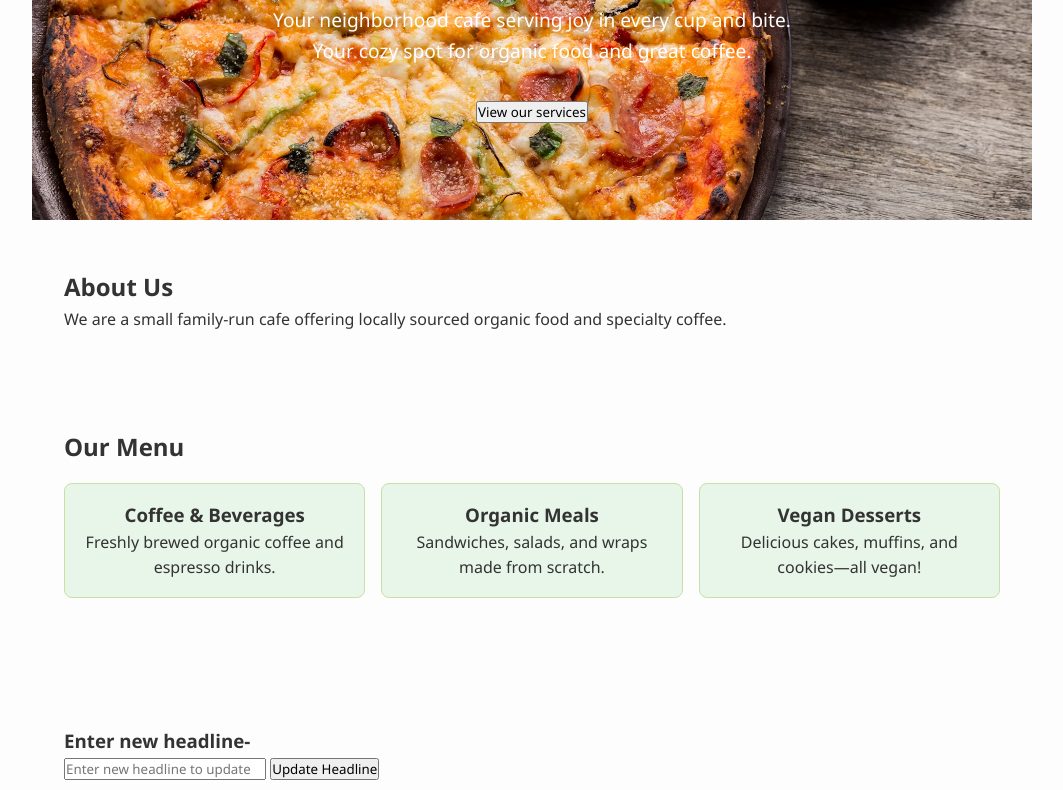
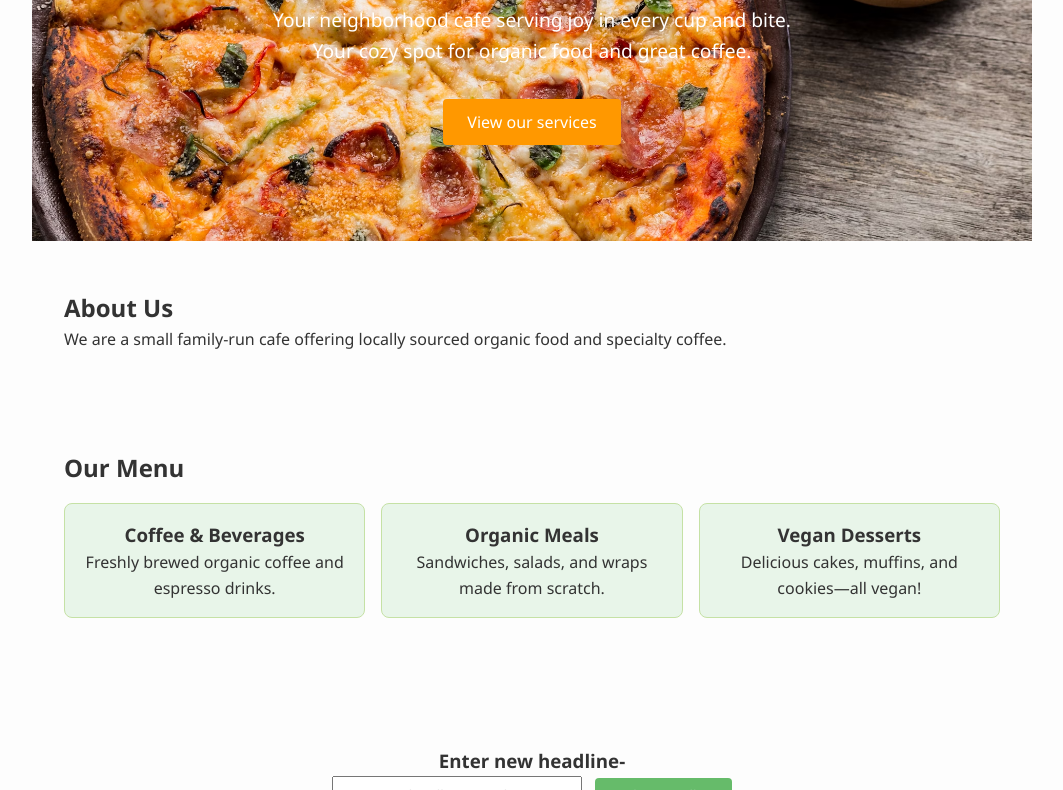
Before and after one commit to chawla22/small-bussiness-website, a plain HTML site: page index.html in a window 1280 px wide. Shown: the part 241-1031 px from the top of the page, without its empty margins (108-1171 px from the left). Drawn offline with Linux system fonts and the light colour scheme.

Commit message:
styled the CTA section

```diff
--- a/style.css
+++ b/style.css
@@ -109,6 +109,44 @@ a:focus, button:focus {
   margin-bottom: 2rem;
 }
 
+/* styled the CTA */
+
+#cta-btn {
+  padding: 0.75rem 1.5rem;
+  background: #ff9800;
+  border: none;
+  border-radius: 4px;
+  font-size: 1rem;
+  color: white;
+  cursor: pointer;
+}
+
+
+
+#update-headline {
+  text-align: center;
+  margin-bottom: 2rem;
+}
+
+#headline-input {
+  padding: 0.5rem;
+  width: 250px;
+  margin-right: 0.5rem;
+}
+
+#update-button {
+  padding: 0.5rem 1rem;
+  background-color: #66bb6a;
+  border: none;
+  color: white;
+  cursor: pointer;
+  border-radius: 4px;
+}
+
+#update-button:hover {
+  background-color: #558b2f;
+}
+
 
 
 footer {
```
